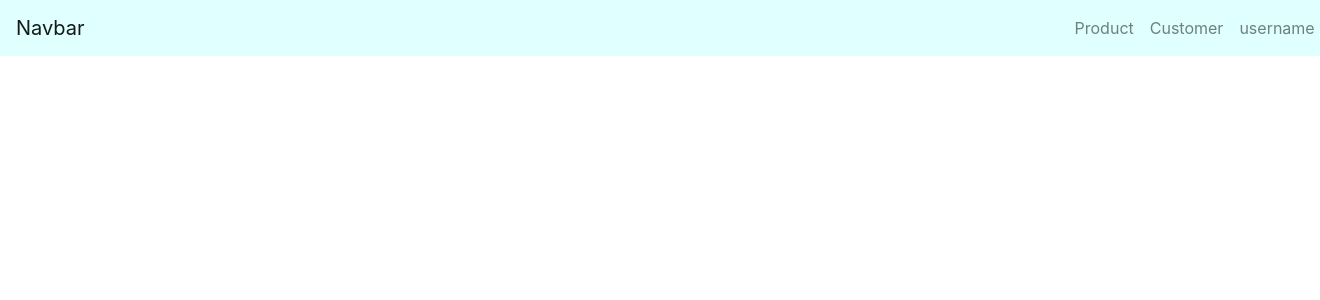
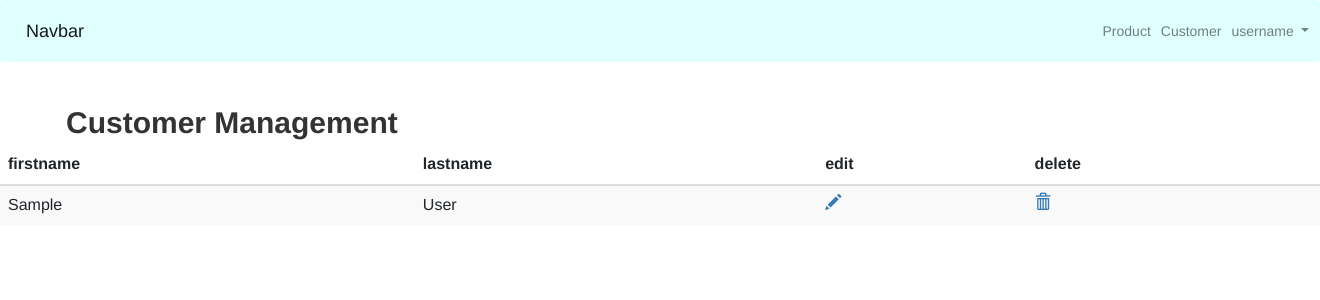
Before and after one commit to J4Nss/Doll_Shop, a PHP site: page /admin/customer.php in a window 1320 px wide. Shown: the top 300 px of the page. Run offline with PHP 8.4, Linux system fonts and the light colour scheme; tables that the repository leaves empty hold one stand-in row (values such as "Sample post"); some libraries are stand-ins or nearby versions.

Commit message:
customer_test

```diff
--- a/admin/customer.php
+++ b/admin/customer.php
@@ -3,7 +3,13 @@
     <script src="https://cdnjs.cloudflare.com/ajax/libs/popper.js/1.14.7/umd/popper.min.js" integrity="sha384-UO2eT0CpHqdSJQ6hJty5KVphtPhzWj9WO1clHTMGa3JDZwrnQq4sF86dIHNDz0W1" crossorigin="anonymous"></script>
     <script src="https://stackpath.bootstrapcdn.com/bootstrap/4.3.1/js/bootstrap.min.js" integrity="sha384-JjSmVgyd0p3pXB1rRibZUAYoIIy6OrQ6VrjIEaFf/nJGzIxFDsf4x0xIM+B07jRM" crossorigin="anonymous"></script>
     <link rel="stylesheet" href="https://stackpath.bootstrapcdn.com/bootstrap/4.3.1/css/bootstrap.min.css" integrity="sha384-ggOyR0iXCbMQv3Xipma34MD+dH/1fQ784/j6cY/iJTQUOhcWr7x9JvoRxT2MZw1T" crossorigin="anonymous">
+
+    <meta name="viewport" content="width=device-width, initial-scale=1">
+    <link rel="stylesheet" href="https://maxcdn.bootstrapcdn.com/bootstrap/3.3.7/css/bootstrap.min.css">
+    <script src="https://ajax.googleapis.com/ajax/libs/jquery/3.2.1/jquery.min.js"></script>
+    <script src="https://maxcdn.bootstrapcdn.com/bootstrap/3.3.7/js/bootstrap.min.js"></script>
     <body>
+
 <?php
 require("../connection.php");
 ?>
@@ -18,7 +24,7 @@ require("../connection.php");
   <div class="collapse navbar-collapse taxt" id="navbarSupportedContent">
     <ul class="navbar-nav mr-auto">
       <li class="nav-item">
-        <a class="nav-link" href="#">Product</a>
+        <a class="nav-link" href="./product.php">Product</a>
       </li>
       <li class="nav-item">
         <a class="nav-link" href="./customer.php">Customer</a>
@@ -34,10 +40,49 @@ require("../connection.php");
     </ul>
   </div>
 </nav>
+
+
+<br>
+<div id="c">
+ <b>Customer Management</b>
+</div>
+
+
+<?php
+  $query = "SELECT * FROM customer ORDER BY Id_customer asc" or die("Error:");
+//3.เก็บข้อมูลที่ query ออกมาไว้ในตัวแปร result .
+$result = mysqli_query($conn, $query);
+//4 . แสดงข้อมูลที่ query ออกมา โดยใช้ตารางในการจัดข้อมูล:
+
+echo "<table class='table table-striped'>";
+//หัวข้อตาราง
+echo"<thead>
+    <tr>
+      <th scope='col'>firstname</th>
+      <th scope='col'>lastname</th>
+      <th scope='col'>edit</th>
+      <th scope='col'>delete</th>
+    </tr>
+  </thead>";
+while($row = mysqli_fetch_array($result)) {
+  echo "<tbody><tr>";
+  echo "<td>" .$row["firstname"] .  "</td> ";
+  echo "<td>" .$row["lastname"] .  "</td> ";
+  //แก้ไขข้อมูล
+  echo "<td><a href='UserUpdateForm.php?ID=$row[0]'><span class='glyphicon glyphicon-pencil'></span></a>
+
+</td> ";
+  //ลบข้อมูล
+  echo "<td><a href='UserDelete.php?Id=$row[0]' onclick=\"return confirm('Are you sure to delete')\">
+ <span class='glyphicon glyphicon-trash'></span>
+</a></td> ";
+  echo "</tr></tbody>";
+}
+echo "</table>";
+
+?>
     </body>
 </html>
-
-
 
             <style>
             .cus{
@@ -49,4 +94,8 @@ require("../connection.php");
             .dropdown-menu{
               background-color: #E0FFFF !important;
             }
+            #c{
+              margin-left: 5%;
+              font-size: 30px;
+            }
             </style>
--- a/connection.php
+++ b/connection.php
@@ -1,10 +1,10 @@
 <?php
 $serverName = "localhost";
 $userName = "root";
-$userPassword = "";
+$userPassword = "1234";
 $dbName = "doll_db";
 
-$conn = @mysqli_connect(
+$conn = mysqli_connect(
     $serverName,
     $userName,
     $userPassword,
@@ -16,5 +16,5 @@ $conn = @mysqli_connect(
 // }else{
 //     echo "Database Connected.";
 // }
-@mysqli_close($conn);
+
 ?>
```
